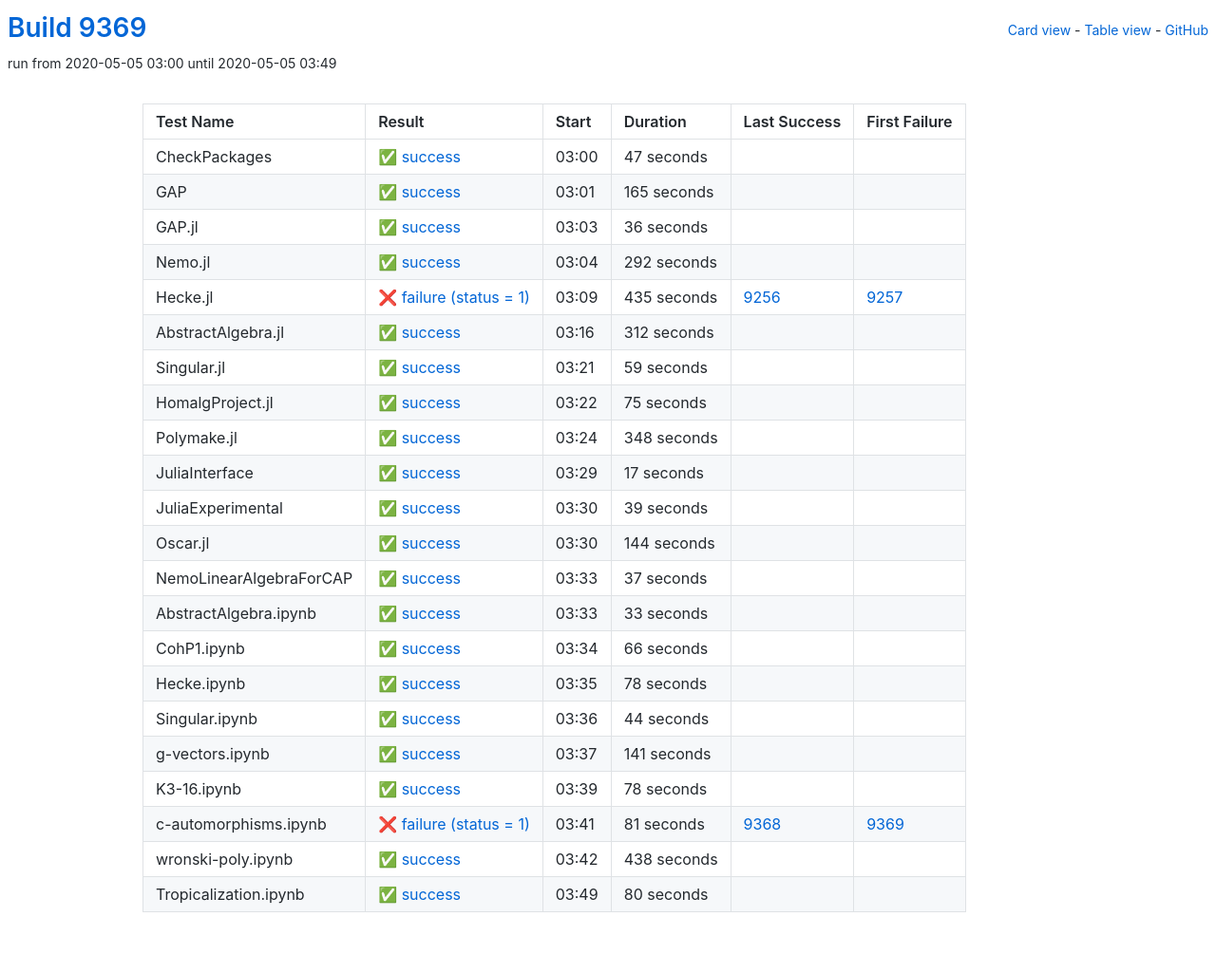
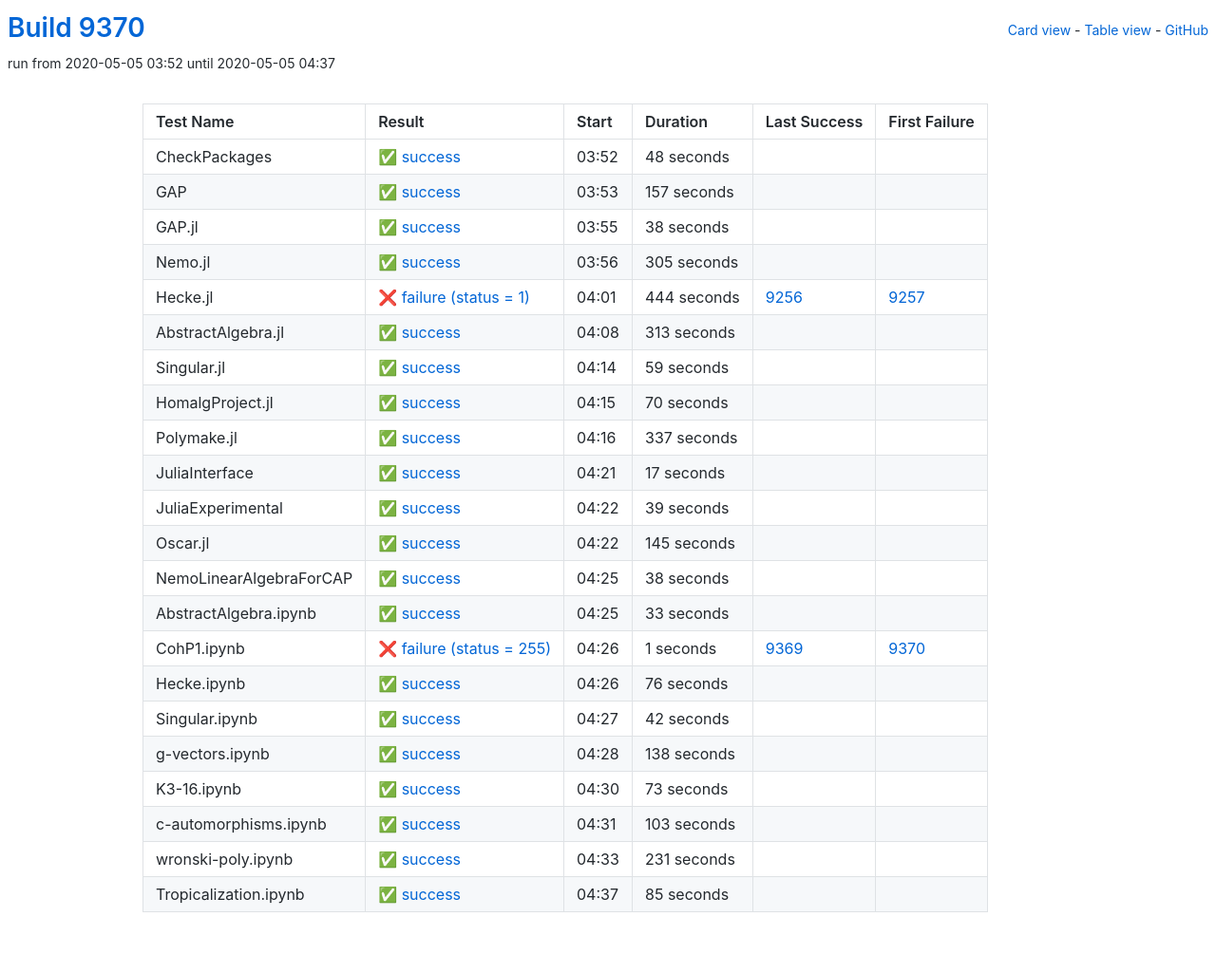
Before and after one commit to oscar-system/oscar-ci-status, a Jekyll site: the page built from table.html, in a window 1280 px wide. Shown: the whole page at 95% size. Built offline with Jekyll 4.4.1, drawn with Linux system fonts in a browser that asks for light colours.

Commit message:
Build 9370

```diff
--- a/_data/ci.yml
+++ b/_data/ci.yml
@@ -1,71 +1,71 @@
-build: 9369
-build_url: https://oscarci.mathematik.uni-kl.de/job/oscar/9369/
+build: 9370
+build_url: https://oscarci.mathematik.uni-kl.de/job/oscar/9370/
 job: oscar
 tests:
-- duration: 47
+- duration: 48
   exitcode: 0
   first_failure: false
   first_failure_url: null
   last_success: false
   last_success_url: null
-  log: https://oscarci.mathematik.uni-kl.de/job/oscar/9369/artifact/logs/build-9369/CheckPackages.log
+  log: https://oscarci.mathematik.uni-kl.de/job/oscar/9370/artifact/logs/build-9370/CheckPackages.log
   name: CheckPackages
-  start: 2020-05-05 03:00
+  start: 2020-05-05 03:52
   status: success
   success: true
-- duration: 165
+- duration: 157
   exitcode: 0
   first_failure: false
   first_failure_url: null
   last_success: false
   last_success_url: null
-  log: https://oscarci.mathematik.uni-kl.de/job/oscar/9369/artifact/logs/build-9369/GAP.log
+  log: https://oscarci.mathematik.uni-kl.de/job/oscar/9370/artifact/logs/build-9370/GAP.log
   name: GAP
-  start: 2020-05-05 03:01
+  start: 2020-05-05 03:53
   status: success
   success: true
-- duration: 36
+- duration: 38
   exitcode: 0
   first_failure: false
   first_failure_url: null
   last_success: false
   last_success_url: null
-  log: https://oscarci.mathematik.uni-kl.de/job/oscar/9369/artifact/logs/build-9369/GAP.jl.log
+  log: https://oscarci.mathematik.uni-kl.de/job/oscar/9370/artifact/logs/build-9370/GAP.jl.log
   name: GAP.jl
-  start: 2020-05-05 03:03
+  start: 2020-05-05 03:55
   status: success
   success: true
-- duration: 292
+- duration: 305
   exitcode: 0
   first_failure: false
   first_failure_url: null
   last_success: false
   last_success_url: null
-  log: https://oscarci.mathematik.uni-kl.de/job/oscar/9369/artifact/logs/build-9369/Nemo.jl.log
+  log: https://oscarci.mathematik.uni-kl.de/job/oscar/9370/artifact/logs/build-9370/Nemo.jl.log
   name: Nemo.jl
-  start: 2020-05-05 03:04
+  start: 2020-05-05 03:56
   status: success
   success: true
-- duration: 435
+- duration: 444
   exitcode: 1
   first_failure: 9257
   first_failure_url: https://oscarci.mathematik.uni-kl.de/job/oscar/9257/
   last_success: 9256
   last_success_url: https://oscarci.mathematik.uni-kl.de/job/oscar/9256/
-  log: https://oscarci.mathematik.uni-kl.de/job/oscar/9369/artifact/logs/build-9369/Hecke.jl.log
+  log: https://oscarci.mathematik.uni-kl.de/job/oscar/9370/artifact/logs/build-9370/Hecke.jl.log
   name: Hecke.jl
-  start: 2020-05-05 03:09
+  start: 2020-05-05 04:01
   status: failure
   success: false
-- duration: 312
+- duration: 313
   exitcode: 0
   first_failure: false
   first_failure_url: null
   last_success: false
   last_success_url: null
-  log: https://oscarci.mathematik.uni-kl.de/job/oscar/9369/artifact/logs/build-9369/AbstractAlgebra.jl.log
+  log: https://oscarci.mathematik.uni-kl.de/job/oscar/9370/artifact/logs/build-9370/AbstractAlgebra.jl.log
   name: AbstractAlgebra.jl
-  start: 2020-05-05 03:16
+  start: 2020-05-05 04:08
   status: success
   success: true
 - duration: 59
@@ -74,31 +74,31 @@ tests:
   first_failure_url: null
   last_success: false
   last_success_url: null
-  log: https://oscarci.mathematik.uni-kl.de/job/oscar/9369/artifact/logs/build-9369/Singular.jl.log
+  log: https://oscarci.mathematik.uni-kl.de/job/oscar/9370/artifact/logs/build-9370/Singular.jl.log
   name: Singular.jl
-  start: 2020-05-05 03:21
+  start: 2020-05-05 04:14
   status: success
   success: true
-- duration: 75
+- duration: 70
   exitcode: 0
   first_failure: false
   first_failure_url: null
   last_success: false
   last_success_url: null
-  log: https://oscarci.mathematik.uni-kl.de/job/oscar/9369/artifact/logs/build-9369/HomalgProject.jl.log
+  log: https://oscarci.mathematik.uni-kl.de/job/oscar/9370/artifact/logs/build-9370/HomalgProject.jl.log
   name: HomalgProject.jl
-  start: 2020-05-05 03:22
+  start: 2020-05-05 04:15
   status: success
   success: true
-- duration: 348
+- duration: 337
   exitcode: 0
   first_failure: false
   first_failure_url: null
   last_success: false
   last_success_url: null
-  log: https://oscarci.mathematik.uni-kl.de/job/oscar/9369/artifact/logs/build-9369/Polymake.jl.log
+  log: https://oscarci.mathematik.uni-kl.de/job/oscar/9370/artifact/logs/build-9370/Polymake.jl.log
   name: Polymake.jl
-  start: 2020-05-05 03:24
+  start: 2020-05-05 04:16
   status: success
   success: true
 - duration: 17
@@ -107,9 +107,9 @@ tests:
   first_failure_url: null
   last_success: false
   last_success_url: null
-  log: https://oscarci.mathematik.uni-kl.de/job/oscar/9369/artifact/logs/build-9369/JuliaInterface.log
+  log: https://oscarci.mathematik.uni-kl.de/job/oscar/9370/artifact/logs/build-9370/JuliaInterface.log
   name: JuliaInterface
-  start: 2020-05-05 03:29
+  start: 2020-05-05 04:21
   status: success
   success: true
 - duration: 39
@@ -118,31 +118,31 @@ tests:
   first_failure_url: null
   last_success: false
   last_success_url: null
-  log: https://oscarci.mathematik.uni-kl.de/job/oscar/9369/artifact/logs/build-9369/JuliaExperimental.log
+  log: https://oscarci.mathematik.uni-kl.de/job/oscar/9370/artifact/logs/build-9370/JuliaExperimental.log
   name: JuliaExperimental
-  start: 2020-05-05 03:30
+  start: 2020-05-05 04:22
   status: success
   success: true
-- duration: 144
+- duration: 145
   exitcode: 0
   first_failure: false
   first_failure_url: null
   last_success: false
   last_success_url: null
-  log: https://oscarci.mathematik.uni-kl.de/job/oscar/9369/artifact/logs/build-9369/Oscar.jl.log
+  log: https://oscarci.mathematik.uni-kl.de/job/oscar/9370/artifact/logs/build-9370/Oscar.jl.log
   name: Oscar.jl
-  start: 2020-05-05 03:30
+  start: 2020-05-05 04:22
   status: success
   success: true
-- duration: 37
+- duration: 38
   exitcode: 0
   first_failure: false
   first_failure_url: null
   last_success: false
   last_success_url: null
-  log: https://oscarci.mathematik.uni-kl.de/job/oscar/9369/artifact/logs/build-9369/NemoLinearAlgebraForCAP.log
+  log: https://oscarci.mathematik.uni-kl.de/job/oscar/9370/artifact/logs/build-9370/NemoLinearAlgebraForCAP.log
   name: NemoLinearAlgebraForCAP
-  start: 2020-05-05 03:33
+  start: 2020-05-05 04:25
   status: success
   success: true
 - duration: 33
@@ -151,96 +151,96 @@ tests:
   first_failure_url: null
   last_success: false
   last_success_url: null
-  log: https://oscarci.mathematik.uni-kl.de/job/oscar/9369/artifact/logs/build-9369/AbstractAlgebra.ipynb.log
+  log: https://oscarci.mathematik.uni-kl.de/job/oscar/9370/artifact/logs/build-9370/AbstractAlgebra.ipynb.log
   name: AbstractAlgebra.ipynb
-  start: 2020-05-05 03:33
+  start: 2020-05-05 04:25
   status: success
   success: true
-- duration: 66
+- duration: 1
+  exitcode: 255
+  first_failure: 9370
+  first_failure_url: https://oscarci.mathematik.uni-kl.de/job/oscar/9370/
+  last_success: 9369
+  last_success_url: https://oscarci.mathematik.uni-kl.de/job/oscar/9369/
+  log: https://oscarci.mathematik.uni-kl.de/job/oscar/9370/artifact/logs/build-9370/CohP1.ipynb.log
+  name: CohP1.ipynb
+  start: 2020-05-05 04:26
+  status: failure
+  success: false
+- duration: 76
   exitcode: 0
   first_failure: false
   first_failure_url: null
   last_success: false
   last_success_url: null
-  log: https://oscarci.mathematik.uni-kl.de/job/oscar/9369/artifact/logs/build-9369/CohP1.ipynb.log
-  name: CohP1.ipynb
-  start: 2020-05-05 03:34
+  log: https://oscarci.mathematik.uni-kl.de/job/oscar/9370/artifact/logs/build-9370/Hecke.ipynb.log
+  name: Hecke.ipynb
+  start: 2020-05-05 04:26
   status: success
   success: true
-- duration: 78
+- duration: 42
   exitcode: 0
   first_failure: false
   first_failure_url: null
   last_success: false
   last_success_url: null
-  log: https://oscarci.mathematik.uni-kl.de/job/oscar/9369/artifact/logs/build-9369/Hecke.ipynb.log
-  name: Hecke.ipynb
-  start: 2020-05-05 03:35
+  log: https://oscarci.mathematik.uni-kl.de/job/oscar/9370/artifact/logs/build-9370/Singular.ipynb.log
+  name: Singular.ipynb
+  start: 2020-05-05 04:27
   status: success
   success: true
-- duration: 44
+- duration: 138
   exitcode: 0
   first_failure: false
   first_failure_url: null
   last_success: false
   last_success_url: null
-  log: https://oscarci.mathematik.uni-kl.de/job/oscar/9369/artifact/logs/build-9369/Singular.ipynb.log
-  name: Singular.ipynb
-  start: 2020-05-05 03:36
+  log: https://oscarci.mathematik.uni-kl.de/job/oscar/9370/artifact/logs/build-9370/g-vectors.ipynb.log
+  name: g-vectors.ipynb
+  start: 2020-05-05 04:28
   status: success
   success: true
-- duration: 141
+- duration: 73
   exitcode: 0
   first_failure: false
   first_failure_url: null
   last_success: false
   last_success_url: null
-  log: https://oscarci.mathematik.uni-kl.de/job/oscar/9369/artifact/logs/build-9369/g-vectors.ipynb.log
-  name: g-vectors.ipynb
-  start: 2020-05-05 03:37
+  log: https://oscarci.mathematik.uni-kl.de/job/oscar/9370/artifact/logs/build-9370/K3-16.ipynb.log
+  name: K3-16.ipynb
+  start: 2020-05-05 04:30
   status: success
   success: true
-- duration: 78
+- duration: 103
   exitcode: 0
   first_failure: false
   first_failure_url: null
   last_success: false
   last_success_url: null
-  log: https://oscarci.mathematik.uni-kl.de/job/oscar/9369/artifact/logs/build-9369/K3-16.ipynb.log
-  name: K3-16.ipynb
-  start: 2020-05-05 03:39
+  log: https://oscarci.mathematik.uni-kl.de/job/oscar/9370/artifact/logs/build-9370/c-automorphisms.ipynb.log
+  name: c-automorphisms.ipynb
+  start: 2020-05-05 04:31
   status: success
   success: true
-- duration: 81
-  exitcode: 1
-  first_failure: 9369
-  first_failure_url: https://oscarci.mathematik.uni-kl.de/job/oscar/9369/
-  last_success: 9368
-  last_success_url: https://oscarci.mathematik.uni-kl.de/job/oscar/9368/
-  log: https://oscarci.mathematik.uni-kl.de/job/oscar/9369/artifact/logs/build-9369/c-automorphisms.ipynb.log
-  name: c-automorphisms.ipynb
-  start: 2020-05-05 03:41
-  status: failure
-  success: false
-- duration: 438
+- duration: 231
   exitcode: 0
   first_failure: false
   first_failure_url: null
   last_success: false
   last_success_url: null
-  log: https://oscarci.mathematik.uni-kl.de/job/oscar/9369/artifact/logs/build-9369/wronski-poly.ipynb.log
+  log: https://oscarci.mathematik.uni-kl.de/job/oscar/9370/artifact/logs/build-9370/wronski-poly.ipynb.log
   name: wronski-poly.ipynb
-  start: 2020-05-05 03:42
+  start: 2020-05-05 04:33
   status: success
   success: true
-- duration: 80
+- duration: 85
   exitcode: 0
   first_failure: false
   first_failure_url: null
   last_success: false
   last_success_url: null
-  log: https://oscarci.mathematik.uni-kl.de/job/oscar/9369/artifact/logs/build-9369/Tropicalization.ipynb.log
+  log: https://oscarci.mathematik.uni-kl.de/job/oscar/9370/artifact/logs/build-9370/Tropicalization.ipynb.log
   name: Tropicalization.ipynb
-  start: 2020-05-05 03:49
+  start: 2020-05-05 04:37
   status: success
   success: true
```
Also changed, not shown: README.md.
